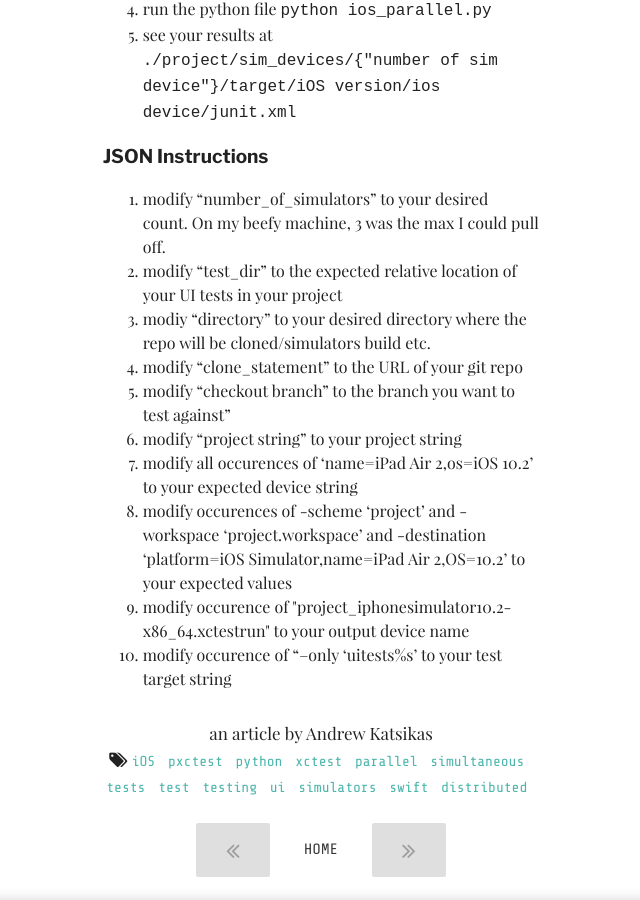
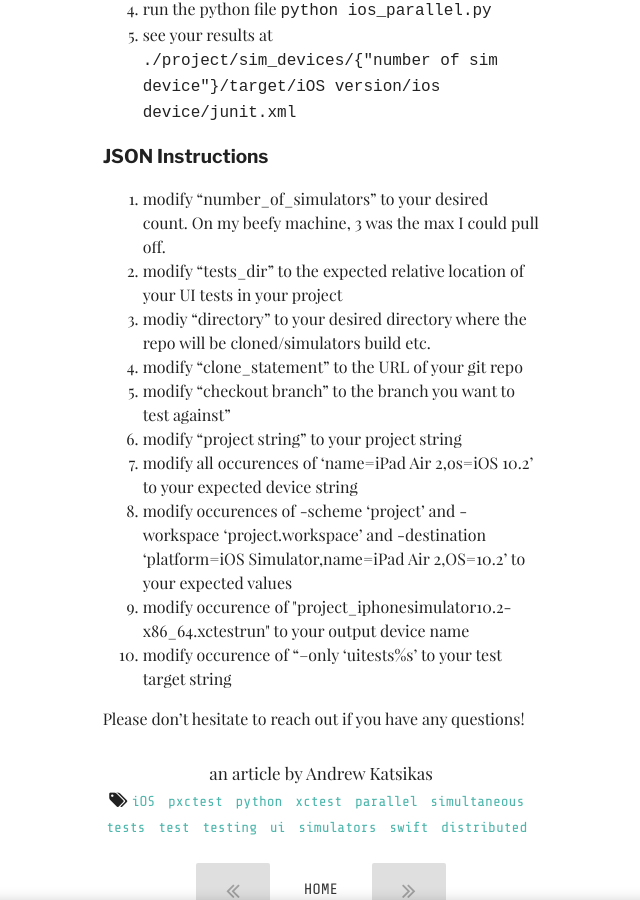
Before and after one commit to apkatsikas/apkatsikas-blog, a Jekyll site: the page built from _posts/2016-12-28-pxctest_distributed.md, in a window 1280 px wide and 900 px high, scrolled down 1370 px. Shown: the whole window, without its empty margins (319-959 px from the left). Built offline with Jekyll 4.4.1, drawn with Linux system fonts in a browser that asks for light colours; some web fonts are replaced.

Commit message:
Update 2016-12-28-pxctest_distributed.md

```diff
--- a/_posts/2016-12-28-pxctest_distributed.md
+++ b/_posts/2016-12-28-pxctest_distributed.md
@@ -35,7 +35,7 @@ The result of this need is a Python script and JSON file. I hope this will help
 
 ### JSON Instructions
 1. modify "number_of_simulators" to your desired count. On my beefy machine, 3 was the max I could pull off.
-2. modify "test_dir" to the expected relative location of your UI tests in your project
+2. modify "tests_dir" to the expected relative location of your UI tests in your project
 3. modiy "directory" to your desired directory where the repo will be cloned/simulators build etc.
 4. modify "clone_statement" to the URL of your git repo
 5. modify "checkout branch" to the branch you want to test against"
@@ -44,3 +44,5 @@ The result of this need is a Python script and JSON file. I hope this will help
 8. modify occurences of -scheme 'project' and -workspace 'project.workspace' and -destination 'platform=iOS Simulator,name=iPad Air 2,OS=10.2' to your expected values
 9. modify occurence of \"project_iphonesimulator10.2-x86_64.xctestrun\" to your output device name
 10. modify occurence of "--only 'uitests%s' to your test target string
+
+Please don't hesitate to reach out if you have any questions!
```
